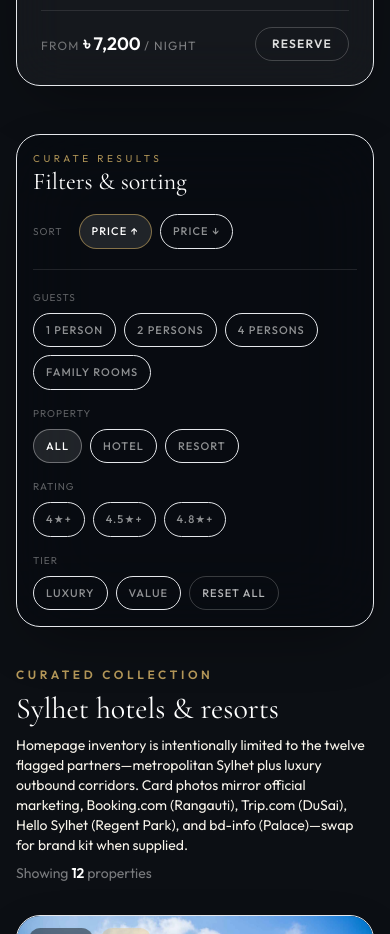
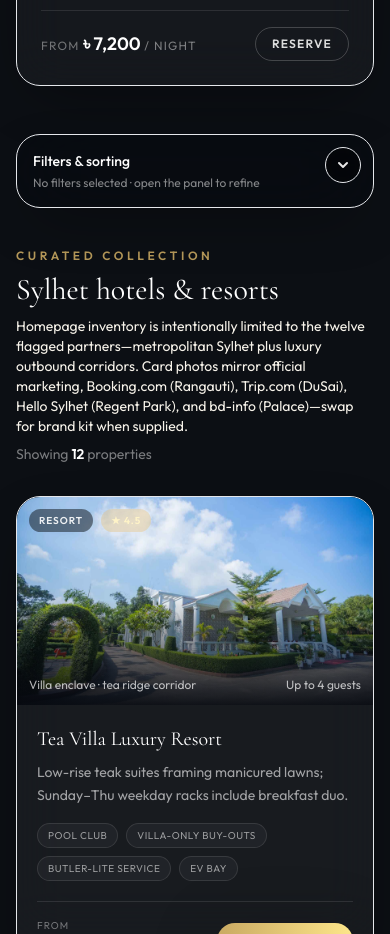
Before and after one commit to shuvo0074/sylhetluxe, a React (Vite) app: page / in a window 390 px wide. Shown: the part 4220-5154 px from the top of the page. Built offline with nearby package versions, Linux system fonts and the light colour scheme.

Commit message:
Refactor FilterBar component to enhance mobile filter display and update sorting functionality

```diff
--- a/src/components/FilterBar.jsx
+++ b/src/components/FilterBar.jsx
@@ -1,6 +1,130 @@
+import { useEffect, useState } from 'react'
 import { motion } from 'framer-motion'
 
-export function FilterBar({
+const mobileToggleIconBtn =
+  'absolute right-3 top-3 z-10 flex h-9 w-9 items-center justify-center rounded-full border border-white/18 bg-black/35 text-white/90 backdrop-blur-md transition hover:border-luxe-gold/45 hover:bg-white/10 hover:text-white'
+
+function ChevronDownIcon({ className = 'h-5 w-5' }) {
+  return (
+    <svg
+      className={className}
+      viewBox="0 0 20 20"
+      fill="currentColor"
+      aria-hidden
+    >
+      <path
+        fillRule="evenodd"
+        d="M5.293 7.293a1 1 0 011.414 0L10 10.586l3.293-3.293a1 1 0 111.414 1.414l-4 4a1 1 0 01-1.414 0l-4-4a1 1 0 010-1.414z"
+        clipRule="evenodd"
+      />
+    </svg>
+  )
+}
+
+function ChevronUpIcon({ className = 'h-5 w-5' }) {
+  return (
+    <svg
+      className={className}
+      viewBox="0 0 20 20"
+      fill="currentColor"
+      aria-hidden
+    >
+      <path
+        fillRule="evenodd"
+        d="M14.707 12.707a1 1 0 01-1.414 0L10 9.414l-3.293 3.293a1 1 0 01-1.414-1.414l4-4a1 1 0 011.414 0l4 4a1 1 0 010 1.414z"
+        clipRule="evenodd"
+      />
+    </svg>
+  )
+}
+
+const collapsedPill =
+  'inline-flex max-w-full items-center rounded-full border px-3 py-1.5 text-[11px] font-semibold uppercase tracking-wider'
+
+/** Chips shown in the mobile collapsed FilterBar — every active constraint. */
+function activeFilterCollapseChips(filters) {
+  const chips = []
+
+  if (filters.sort === 'price-asc') {
+    chips.push({
+      key: 'sort-asc',
+      text: 'Price ↑ · Low → high',
+      className: `${collapsedPill} border-luxe-gold/55 bg-white/10 text-white`,
+    })
+  } else if (filters.sort === 'price-desc') {
+    chips.push({
+      key: 'sort-desc',
+      text: 'Price ↓ · High → low',
+      className: `${collapsedPill} border-luxe-gold/55 bg-white/10 text-white`,
+    })
+  }
+
+  if (filters.guestFilter != null) {
+    const g = filters.guestFilter
+    const guestText =
+      g === 'family'
+        ? 'Family rooms'
+        : `${g} ${g === 1 ? 'Person' : 'Persons'}`
+    chips.push({
+      key: 'guest',
+      text: `Guests · ${guestText}`,
+      className: `${collapsedPill} border-emerald-400/50 bg-emerald-500/10 text-emerald-100`,
+    })
+  }
+
+  if (filters.typeFilter === 'hotel') {
+    chips.push({
+      key: 'type-hotel',
+      text: 'Property · Hotel',
+      className: `${collapsedPill} border-white/35 bg-white/10 text-white`,
+    })
+  } else if (filters.typeFilter === 'resort') {
+    chips.push({
+      key: 'type-resort',
+      text: 'Property · Resort',
+      className: `${collapsedPill} border-white/35 bg-white/10 text-white`,
+    })
+  }
+
+  if (filters.ratingFilter === '4') {
+    chips.push({
+      key: 'rating-4',
+      text: 'Rating · 4★+',
+      className: `${collapsedPill} border-amber-300/50 bg-amber-400/10 text-amber-100`,
+    })
+  } else if (filters.ratingFilter === '45') {
+    chips.push({
+      key: 'rating-45',
+      text: 'Rating · 4.5★+',
+      className: `${collapsedPill} border-amber-300/50 bg-amber-400/10 text-amber-100`,
+    })
+  } else if (filters.ratingFilter === '48') {
+    chips.push({
+      key: 'rating-48',
+      text: 'Rating · 4.8★+',
+      className: `${collapsedPill} border-amber-300/50 bg-amber-400/10 text-amber-100`,
+    })
+  }
+
+  if (filters.tierFilter === 'luxury') {
+    chips.push({
+      key: 'tier-lux',
+      text: 'Tier · Luxury',
+      className: `${collapsedPill} border-luxe-gold/55 bg-luxe-gold/10 text-luxe-gold`,
+    })
+  } else if (filters.tierFilter === 'budget') {
+    chips.push({
+      key: 'tier-budget',
+      text: 'Tier · Value',
+      className: `${collapsedPill} border-luxe-gold/55 bg-luxe-gold/10 text-luxe-gold`,
+    })
+  }
+
+  return chips
+}
+
+function FilterPanelBody({
+  chip,
   filters,
   setSort,
   setGuestFilter,
@@ -9,18 +133,8 @@
   setTierFilter,
   resetFilters,
 }) {
-  const chip =
-    'rounded-full border px-3 py-2 text-[11px] font-medium uppercase tracking-widest transition md:px-4 md:text-xs'
-
   return (
-    <motion.div
-      initial={{ opacity: 0, y: 24 }}
-      whileInView={{ opacity: 1, y: 0 }}
-      viewport={{ once: true, margin: '-10%' }}
-      transition={{ duration: 0.6 }}
-      className="sticky top-[72px] z-40 mx-auto max-w-7xl px-4 md:px-8"
-    >
-      <div className="rounded-3xl border border-white/12 bg-[#070a10]/55 p-4 shadow-card backdrop-blur-2xl md:p-6">
+    <>
       <div className="flex flex-col gap-4 lg:flex-row lg:items-center lg:justify-between">
         <div>
           <p className="text-[10px] uppercase tracking-[0.35em] text-luxe-gold/85">
@@ -60,7 +174,7 @@
 
       <div className="mt-5 flex flex-col gap-4 border-t border-white/10 pt-5 lg:flex-row lg:flex-wrap lg:items-center lg:justify-between lg:gap-4">
         <div className="flex flex-wrap items-center gap-2">
-            <span className="w-full text-[10px] uppercase tracking-widest text-white/35 lg:w-auto lg:mr-2">
+          <span className="w-full text-[10px] uppercase tracking-widest text-white/35 lg:mr-2 lg:inline lg:w-auto">
             Guests
           </span>
           {[1, 2, 4].map((g) => (
@@ -97,7 +211,7 @@
         </div>
 
         <div className="flex flex-wrap items-center gap-2">
-            <span className="w-full text-[10px] uppercase tracking-widest text-white/35 lg:w-auto lg:mr-2">
+          <span className="w-full text-[10px] uppercase tracking-widest text-white/35 lg:mr-2 lg:inline lg:w-auto">
             Property
           </span>
           {[
@@ -121,7 +235,7 @@
         </div>
 
         <div className="flex flex-wrap items-center gap-2">
-            <span className="w-full text-[10px] uppercase tracking-widest text-white/35 lg:w-auto lg:mr-2">
+          <span className="w-full text-[10px] uppercase tracking-widest text-white/35 lg:mr-2 lg:inline lg:w-auto">
             Rating
           </span>
           {[
@@ -147,7 +261,7 @@
         </div>
 
         <div className="flex flex-wrap items-center gap-2">
-            <span className="w-full text-[10px] uppercase tracking-widest text-white/35 lg:w-auto lg:mr-2">
+          <span className="w-full text-[10px] uppercase tracking-widest text-white/35 lg:mr-2 lg:inline lg:w-auto">
             Tier
           </span>
           {[
@@ -178,6 +292,118 @@
           </button>
         </div>
       </div>
+    </>
+  )
+}
+
+export function FilterBar({
+  filters,
+  setSort,
+  setGuestFilter,
+  setTypeFilter,
+  setRatingFilter,
+  setTierFilter,
+  resetFilters,
+}) {
+  // Mobile only: false = collapsed (shrunk) — default on first load and when entering <md.
+  const [expanded, setExpanded] = useState(false)
+
+  useEffect(() => {
+    const mq = window.matchMedia('(min-width: 768px)')
+    const onCross = () => {
+      if (!mq.matches) setExpanded(false)
+    }
+    mq.addEventListener('change', onCross)
+    return () => mq.removeEventListener('change', onCross)
+  }, [])
+
+  const chip =
+    'rounded-full border px-3 py-2 text-[11px] font-medium uppercase tracking-widest transition md:px-4 md:text-xs'
+
+  const mobileCard =
+    'rounded-3xl border border-white/12 bg-[#070a10]/55 shadow-card backdrop-blur-2xl'
+
+  const handlers = {
+    filters,
+    setSort,
+    setGuestFilter,
+    setTypeFilter,
+    setRatingFilter,
+    setTierFilter,
+    resetFilters,
+  }
+
+  const collapseChips = activeFilterCollapseChips(filters)
+
+  return (
+    <motion.div
+      initial={{ opacity: 0, y: 24 }}
+      whileInView={{ opacity: 1, y: 0 }}
+      viewport={{ once: true, margin: '-10%' }}
+      transition={{ duration: 0.6 }}
+      className="sticky top-[92px] z-40 mx-auto max-w-7xl px-4 md:px-8"
+    >
+      {/* Mobile: collapsed */}
+      {!expanded ? (
+        <div className={`${mobileCard} relative p-4 md:hidden`}>
+          <motion.button
+            type="button"
+            className={mobileToggleIconBtn}
+            aria-label="Expand filters"
+            whileHover={{ scale: 1.05 }}
+            whileTap={{ scale: 0.95 }}
+            onClick={() => setExpanded(true)}
+          >
+            <ChevronDownIcon />
+          </motion.button>
+          <div className="min-w-0 pr-10">
+            {collapseChips.length === 0 ? (
+              <>
+                <p className="text-sm font-medium text-white">
+                  Filters & sorting
+                </p>
+                <p className="mt-1 text-xs text-white/50">
+                  No filters selected · open the panel to refine
+                </p>
+              </>
+            ) : (
+              <>
+                <p className="text-[10px] uppercase tracking-[0.3em] text-white/45">
+                  Active filters
+                </p>
+                <div className="mt-2 flex flex-wrap items-center gap-2">
+                  {collapseChips.map((c) => (
+                    <span key={c.key} className={c.className}>
+                      {c.text}
+                    </span>
+                  ))}
+                </div>
+              </>
+            )}
+          </div>
+        </div>
+      ) : (
+        /* Mobile: expanded */
+        <div className={`${mobileCard} relative p-4 md:hidden`}>
+          <motion.button
+            type="button"
+            className={mobileToggleIconBtn}
+            aria-label="Collapse filters"
+            whileHover={{ scale: 1.05 }}
+            whileTap={{ scale: 0.95 }}
+            onClick={() => setExpanded(false)}
+          >
+            <ChevronUpIcon />
+          </motion.button>
+          <div className="pr-10">
+            <FilterPanelBody chip={chip} {...handlers} />
+          </div>
+        </div>
+      )}
+
+      {/* Desktop */}
+      <div className={`${mobileCard} hidden p-4 md:block md:p-6`}>
+        <FilterPanelBody chip={chip} {...handlers} />
       </div>
     </motion.div>
   )
--- a/src/hooks/useHotelFilters.js
+++ b/src/hooks/useHotelFilters.js
@@ -2,7 +2,7 @@
 import { LUXURY_MIN_PRICE_BDT } from '../data/hotels.js'
 
 const defaultState = () => ({
-  sort: 'price-asc',
+  sort: null,
   guestFilter: null,
   typeFilter: 'all',
   ratingFilter: null,
@@ -55,8 +55,9 @@
     else if (filters.tierFilter === 'budget')
       list = list.filter((h) => h.price < LUXURY_MIN_PRICE_BDT)
 
+    const sortMode = filters.sort ?? 'price-asc'
     list.sort((a, b) =>
-      filters.sort === 'price-desc' ? b.price - a.price : a.price - b.price,
+      sortMode === 'price-desc' ? b.price - a.price : a.price - b.price,
     )
 
     return list
```
Lines whose indentation alone changed are shown as unchanged.
